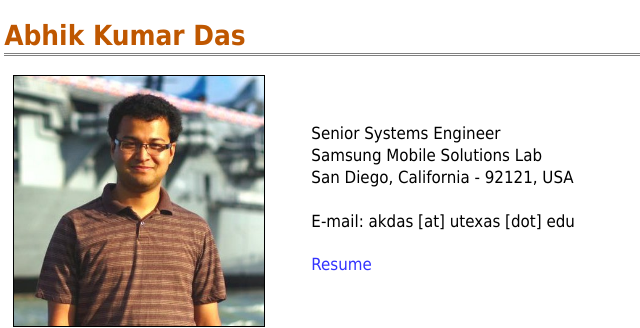
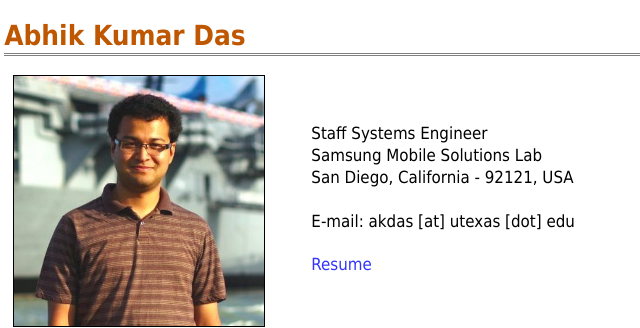
Before and after one commit to abhikdas/abhikdas.github.io, a plain HTML site: page index.html in a window 1280 px wide. Shown: the top 328 px of the page, 21-661 px from the left. Drawn offline with Linux system fonts and the light colour scheme.

Commit message:
Update index.html

```diff
--- a/index.html
+++ b/index.html
@@ -15,7 +15,7 @@
 </div>
 <table class="imgtable"><tr><td>
 <img src="myphoto.jpg" alt="Abhik Kumar Das" width="250px" height="250px" />&nbsp;</td>
-<td align="left"><p>Senior Systems Engineer <br />
+<td align="left"><p>Staff Systems Engineer <br />
 Samsung Mobile Solutions Lab <br />
 San Diego, California - 92121, USA <br /><br />
 E-mail: akdas [at] utexas [dot] edu <br /><br />
```
